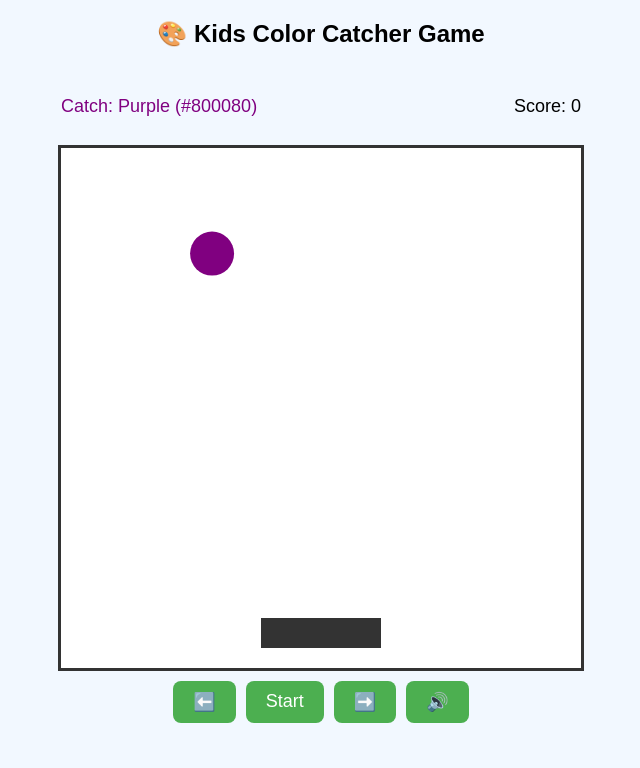
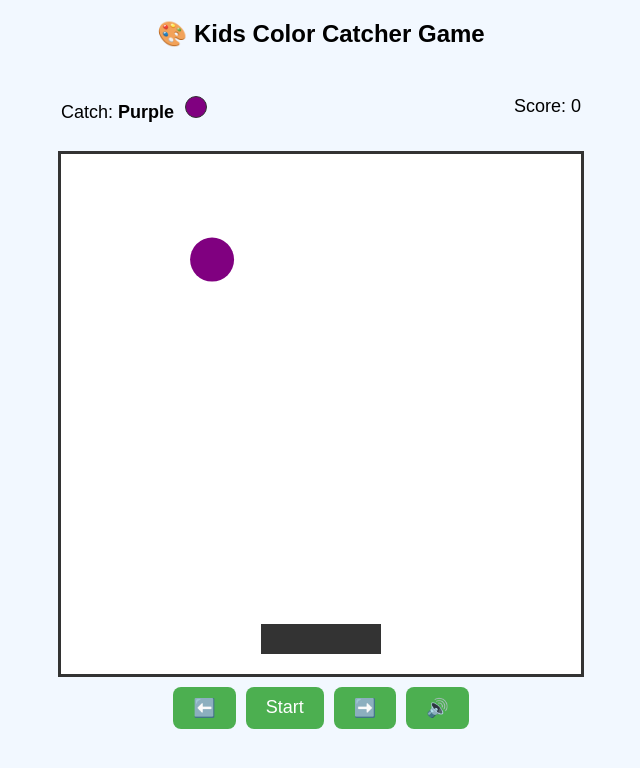
Before and after one commit to jituraj2/kids_colour_catcher_game, a plain HTML site: page index.html in a window 1280 px wide. Both pictures are taken after a click on the button "Start". Shown: the whole page, without its empty margins (319-959 px from the left). Drawn offline with nearby package versions, Linux system fonts and the light colour scheme; no server answers.

Commit message:
Update index.html

```diff
--- a/index.html
+++ b/index.html
@@ -108,8 +108,16 @@
 
     function pickTarget() {
       targetColor = colors[Math.floor(Math.random() * colors.length)];
-      targetEl.textContent = `Catch: ${targetColor.name} (${targetColor.code})`;
-      targetEl.style.color = targetColor.code;
+      targetEl.innerHTML = `Catch: <b>${targetColor.name}</b>
+        <span style="
+          display:inline-block;
+          width:20px;
+          height:20px;
+          border-radius:50%;
+          background:${targetColor.code};
+          margin-left:6px;
+          border:1px solid #333;
+        "></span>`;
     }
 
     function createBall() {
```
